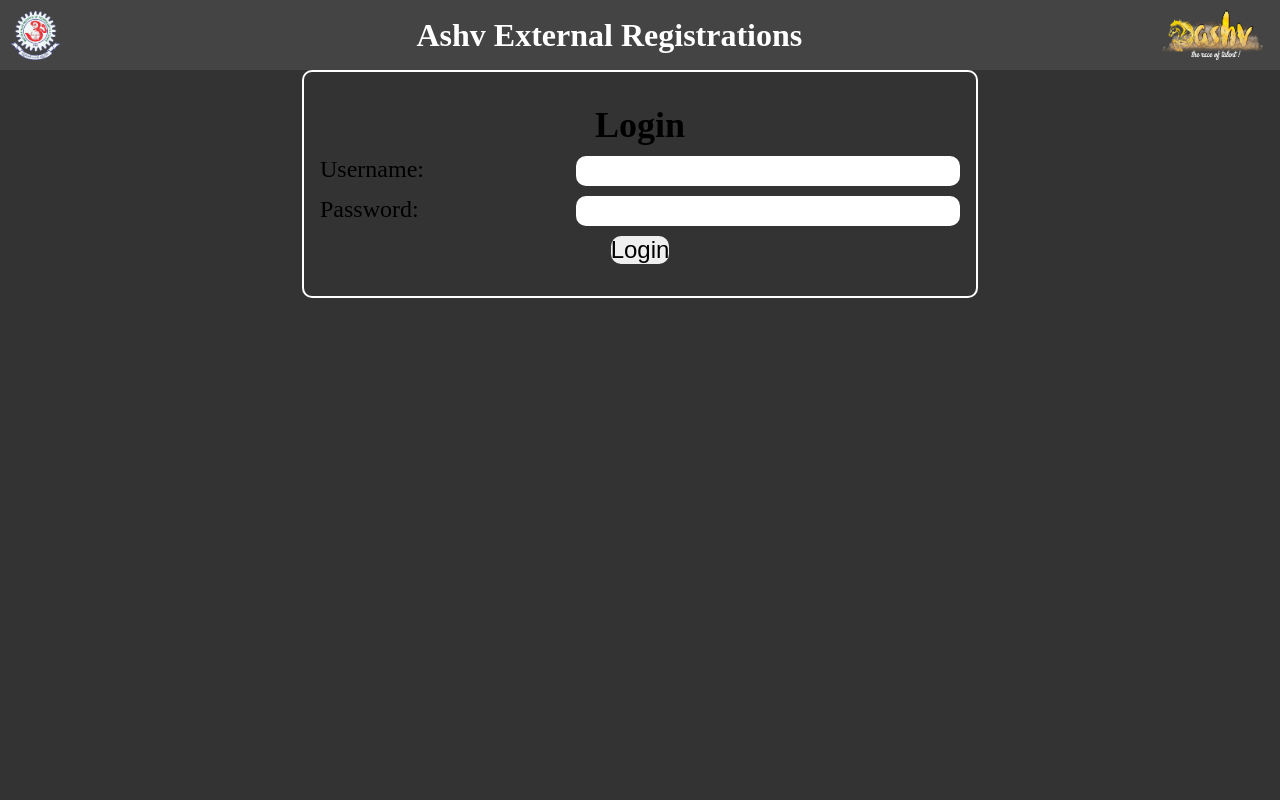
After one commit to MaheshKumar1533/ashv-qr-pass-verification, a Django app: page /login/ in a window 1280 px wide. The commit adds this page. Run offline with Django 4.2, Linux system fonts and the light colour scheme.

Commit message:
Working Fine

```diff
--- /dev/null
+++ b/VerifyPass/templates/login.html
@@ -0,0 +1,161 @@
+{% load static %}
+<!DOCTYPE html>
+<html lang="en">
+	<head>
+		<meta charset="UTF-8" />
+		<meta name="viewport" content="width=device-width, initial-scale=1.0" />
+		<title>Login</title>
+		<style>
+			* {
+				margin: 0;
+				padding: 0;
+			}
+			body {
+				height: 100vh;
+				background-color: #333333;
+
+				.body {
+					display: flex;
+					width: 90%;
+					align-items: center;
+					justify-content: center;
+					color: white;
+					.right {
+						width: 50%;
+						padding: 20px;
+						display: flex;
+						align-items: center;
+						justify-content: center;
+						flex-direction: column;
+					}
+					button {
+						background-color: rgb(59, 135, 61);
+						color: white;
+						font-size: 1.5rem;
+						padding: 10px;
+						border-radius: 10px;
+						align-items: center;
+					}
+					.reader {
+						width: 100%;
+					}
+				}
+				form {
+					width: 50%;
+					margin-inline: auto;
+					font-size: 1.5rem;
+					padding: 2rem 1rem;
+					border-radius: 10px;
+					border: 2px solid white;
+					height: min-content;
+					display: flex;
+					flex-direction: column;
+					gap: 10px;
+					h2 {
+						text-align: center;
+					}
+					input,
+					button {
+						height: 30px;
+						border-radius: 10px;
+						width: 60%;
+						outline: none;
+						border: none;
+						font-size: 1.5rem;
+					}
+					p {
+						display: flex;
+						justify-content: space-between;
+					}
+					div {
+						display: flex;
+						justify-content: space-between;
+					}
+
+					button[type="submit"] {
+						width: fit-content;
+						height: fit-content;
+						align-self: center;
+					}
+				}
+				.links {
+					position: fixed;
+					bottom: 10px;
+					right: 10px;
+					display: flex;
+					flex-direction: column;
+					gap: 10px;
+				}
+				.link-button {
+					text-decoration: none;
+					color: white;
+					background-color: rgb(59, 135, 61);
+					text-align: center;
+					font-size: 2rem;
+					border-radius: 5px;
+					padding: 5px;
+				}
+			}
+
+			#reader {
+				width: 100%;
+				max-width: 500px;
+			}
+			.result {
+				font-size: 1.5em;
+				margin-top: 20px;
+			}
+			.login-container {
+				display: flex;
+				align-items: center;
+				justify-content: center;
+				flex-direction: column;
+			}
+		</style>
+	</head>
+	<body>
+		<header
+			style="
+				display: flex;
+				align-items: center;
+				justify-content: space-between;
+				padding: 10px;
+				background-color: #444;
+			"
+		>
+			<img
+				src="{% static 'MITS.png' %}"
+				alt="Left Logo"
+				style="height: 50px"
+			/>
+			<h1 style="color: white; text-align: center">
+				Ashv External Registrations
+			</h1>
+			<img
+				src="{% static 'ashv-theraceoftalent.png' %}"
+				alt="Right Logo"
+				style="height: 50px"
+			/>
+		</header>
+		<div class="login-container">
+			<form method="post">
+				<h2>Login</h2>
+				{% csrf_token %}
+				<div class="form-group">
+					<label for="username">Username:</label>
+					<input type="text" id="username" name="username" required />
+				</div>
+				<div class="form-group">
+					<label for="password">Password:</label>
+					<input
+						type="password"
+						id="password"
+						name="password"
+						required
+					/>
+				</div>
+				<button type="submit">Login</button>
+			</form>
+		</div>
+	</body>
+</html>
--- a/VerifyPass/urls.py
+++ b/VerifyPass/urls.py
@@ -3,6 +3,8 @@ from . import views
 
 urlpatterns = [
     path("", views.home, name="home"),
+    path("login/", views.login_view, name="login_view"),
+    path("logout/", views.logout_view, name="logout_view"),
     path("check_pass/", views.check_pass, name="check_pass"),
     path("generate_passes/<str:category>", views.generate_passes_category, name="generate_pass"),
     path("generate_passes/", views.generate_passes, name="generate_passes"),
--- a/VerifyPass/views.py
+++ b/VerifyPass/views.py
@@ -1,4 +1,4 @@
-from django.shortcuts import render
+from django.shortcuts import render, redirect
 from django.http import JsonResponse
 from .models import GatePass,checkin, event
 import pandas as pd
@@ -15,7 +15,9 @@ from PIL import Image
 from .forms import CheckinForm, GatePassForm
 from random import randint
 import json
+from django.contrib.auth.decorators import login_required
 
+@login_required
 def home(request):
     if request.method == "POST":
         pass_num = request.POST.get("pass_number")
@@ -47,6 +49,9 @@ def home(request):
         gated_form.event = event_obj
         gated_form.save()
 
+        checked = checkin.objects.create(holder=gated_form)
+        checked.save()
+
         # Retrieve or create the check-in record
         return render(request, 'home.html', {'form': GatePassForm(), 'message': "✅Gate pass added successfully and checked in"})
 
@@ -54,19 +59,23 @@ def home(request):
 
 from django.core.serializers import serialize
 
-
-
+@login_required
 def check_pass(request):
     if request.method == "GET":
         pass_number = request.GET.get("pass_number", "").strip()
         GatePas = GatePass.objects.filter(pass_number=pass_number)
         print(GatePas)
         if GatePas.exists():
-            gatepass_data = serialize('json', GatePas)  # If GatePas is a QuerySet
-            return JsonResponse({"valid": True, "gatepass": gatepass_data})
-        return JsonResponse({"valid": False})
+            checkedin = checkin.objects.filter(holder=GatePas[0])
+            if checkedin.exists():
+                return JsonResponse({"valid": False, "message": "Already Checked in"})
+            else:
+                gatepass_data = serialize('json', GatePas)  # If GatePas is a QuerySet
+                return JsonResponse({"valid": True, "gatepass": gatepass_data})
+        return JsonResponse({"valid": False, "message": "Invalid QR Detected"})
     return JsonResponse({"valid": False})
 
+@login_required
 def add_checkin(request):
     if request.method == "POST":
         pass_number = request.POST.get("pass_number", "").strip()
@@ -102,6 +111,7 @@ import zipfile
 from django.core.files.storage import default_storage
 from django.http import HttpResponse
 
+@login_required
 def generate_passes_category(request, category):
     visitors = GatePass.objects.filter(event__category=category)
     template_path = 'static/gatepass.jpeg'
@@ -156,7 +166,7 @@ def generate_passes_category(request, category):
     zip_buffer.seek(0)
     return FileResponse(zip_buffer, as_attachment=True, filename="visitor_passes.zip")
 
-
+@login_required
 def generate_passes(request):
     visitors = GatePass.objects.all()
     template_path = 'static/gatepass.jpeg'
@@ -211,6 +221,7 @@ def generate_passes(request):
     zip_buffer.seek(0)
     return FileResponse(zip_buffer, as_attachment=True, filename="visitor_passes.zip")
 
+@login_required
 def generate_pass(request, pass_id):
     visitor = GatePass.objects.get(pass_number=pass_id)
     template_path = 'static/gatepass.jpeg'
@@ -262,6 +273,7 @@ def generate_pass(request, pass_id):
     img_filename = f"{visitor.holder_name}_{visitor.event.name}_{visitor.pass_number}.jpeg"
     return FileResponse(img_buffer, as_attachment=True, filename=f"visitor_pass_{pass_id}.jpeg")
 
+@login_required
 def add_members(request):
     if request.method == "POST" and request.FILES.get("file"):
         csv_file = request.FILES["file"]
@@ -288,7 +300,7 @@ def add_members(request):
         return JsonResponse({"status": "success", "message": "Members added successfully"})
     return render(request, 'add_members.html')
 
-
+@login_required
 def generate_empty_passes(request, count):
     c = 0
     for _ in range(int(count)):
@@ -305,6 +317,7 @@ def generate_empty_passes(request, count):
 
     return JsonResponse({"status": "success", "message": f"{c} Empty passes generated successfully"})
 
+@login_required
 def empty_passes(request):
     visitors = GatePass.objects.filter(event__category="External")
     zip_buffer = BytesIO()
@@ -342,12 +355,33 @@ def empty_passes(request):
     zip_buffer.seek(0)
     return FileResponse(zip_buffer, as_attachment=True, filename="visitor_passes.zip")
 
+@login_required
 def show_checkins(request):
     checkin_members = checkin.objects.all()
     checkin_data = checkin_members.select_related('holder')
     print(checkin_data)
     return render(request, 'checkins.html', {'checkins': checkin_data})
 
+@login_required
 def show_externals(request):
     external_members = GatePass.objects.filter(event__id=11).exclude(holder_name="")
     return render(request, 'externals.html', {'externals': external_members})
+
+
+from django.contrib.auth.models import User
+from django.contrib.auth import login, authenticate, logout
+
+def login_view(request):
+    if request.method == "POST":
+        user = request.POST.get("username")
+        password = request.POST.get("password")
+        user_obj = authenticate(request, username=user, password=password)
+        if user_obj is not None:
+            login(request, user_obj)
+            return redirect('home')
+    else:
+        return render(request, 'login.html', {'error': 'Invalid username or password'})
+
+def logout_view(request):
+    logout(request)
+    return redirect('login_view')
--- a/gate_pass/settings.py
+++ b/gate_pass/settings.py
@@ -25,6 +25,8 @@ SECRET_KEY = 'django-insecure-e65%3)vw2fu5q5#r2gatrzcsznosbij74@jhyj3a1^i-p7@xcb
 # SECURITY WARNING: don't run with debug turned on in production!
 DEBUG = True
 
+LOGIN_URL = "/login/"
+
 ALLOWED_HOSTS = ["*"]
 
 
@@ -37,7 +39,8 @@ INSTALLED_APPS = [
     'django.contrib.sessions',
     'django.contrib.messages',
     'django.contrib.staticfiles',
-    'VerifyPass'
+    'VerifyPass',
+    'django_extensions'
 ]
 
 MIDDLEWARE = [
--- a/gate_pass/urls.py
+++ b/gate_pass/urls.py
@@ -18,6 +18,7 @@ from django.contrib import admin
 from django.urls import path,include
 from django.conf.urls.static import static
 from django.conf import settings
+from django.contrib.auth import login, logout
 
 urlpatterns = [
     path('admin/', admin.site.urls),
```
Also changed, not shown: VerifyPass/templates/checkins.html (+17 -0 lines), VerifyPass/templates/externals.html (+16 -0 lines), VerifyPass/templates/home.html (+43 -6 lines), 2 other files.
